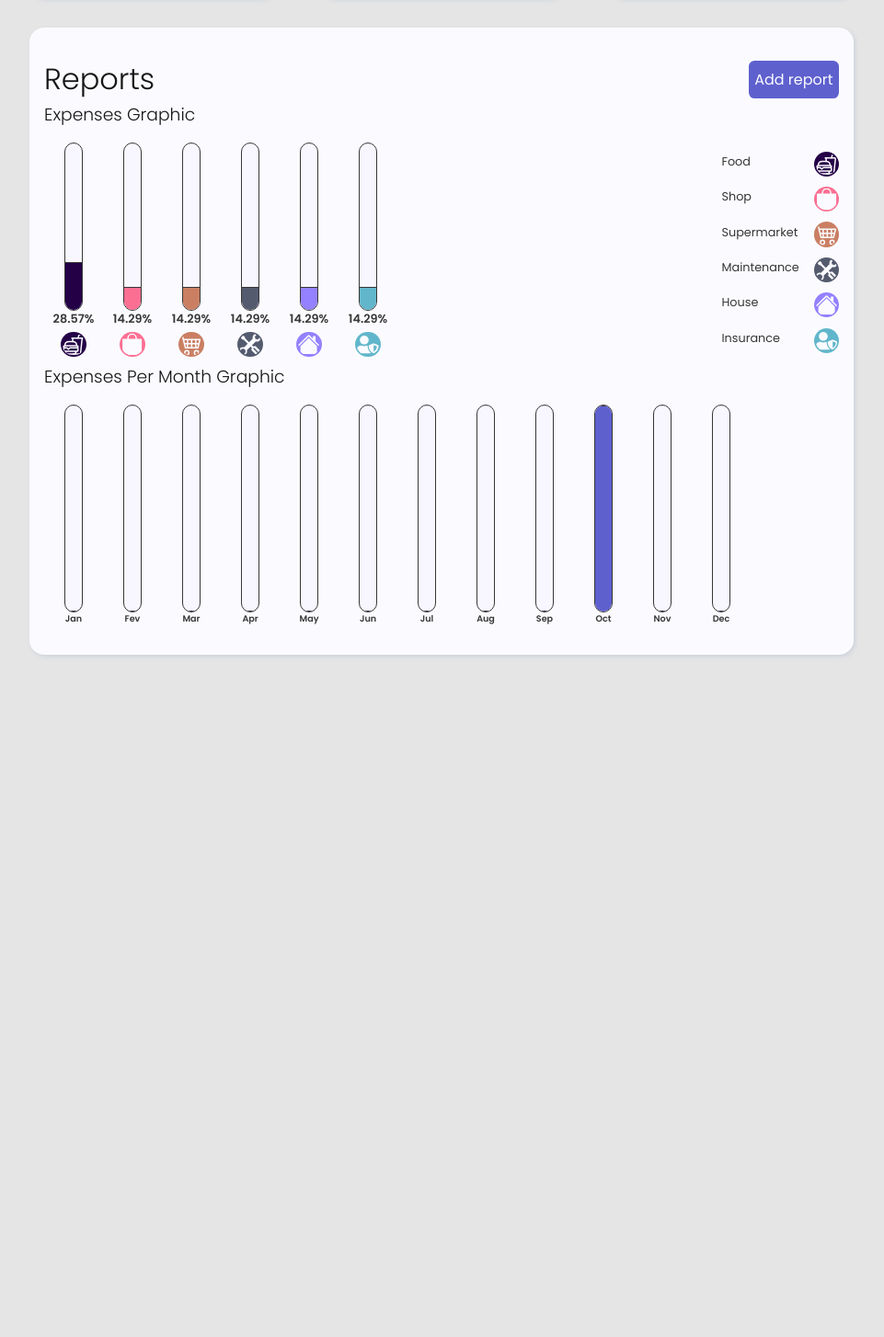
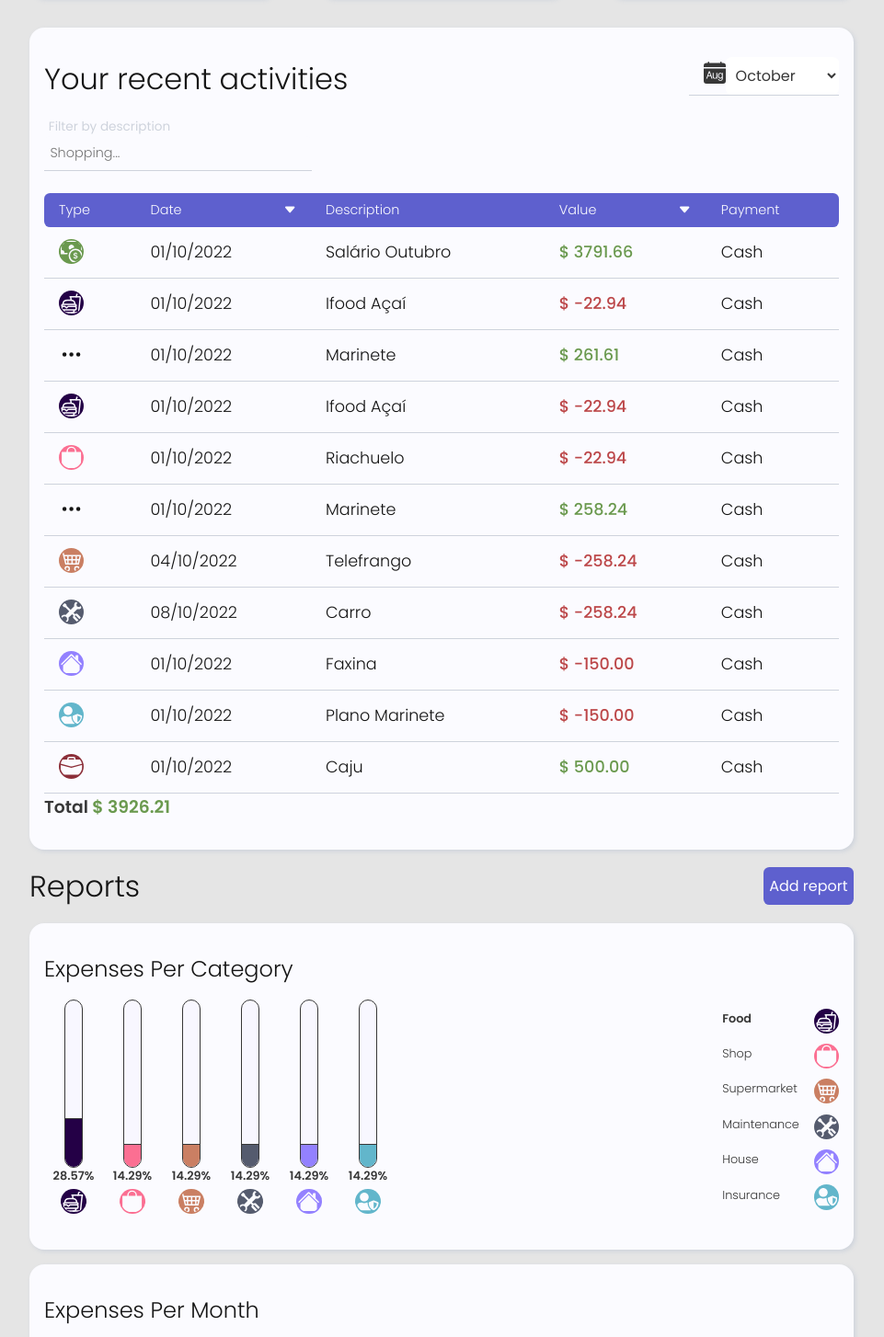
Before and after one commit to anasofiamelo/finances-app, a React (Create React App) app: page / in a window 1280 px wide. Shown: the part 216-1670 px from the top of the page at 92% size, without its empty margins (160-1121 px from the left). Before the commit the page ends 960 px from the top, so only its background shows below. Built offline with nearby package versions, Linux system fonts and the light colour scheme.

Commit message:
reorganize the transactions structure

```diff
--- a/src/components/Balance.jsx
+++ /dev/null
@@ -1,16 +0,0 @@
-import { Transaction } from "../components";
-import { useTransactions } from "../context/finances.context";
-
-const Balance = () => {
-  const { transactions } = useTransactions();
-
-  return (
-    <Transaction
-      balanceType="Your recent activities"
-      transactions={transactions}
-      balanceThead={["Category", "Description", "Value", "Date"]}
-    />
-  );
-};
-
-export default Balance;
--- a/src/components/Reports/ExpensesPerCategoryGraphic.jsx
+++ b/src/components/Reports/ExpensesPerCategoryGraphic.jsx
@@ -1,24 +1,39 @@
+import { Container } from "../../components";
 import Chart from "./Chart/Chart";
 import { expensesIcons } from "../../utils";
 
 const ExpensesPerCategoryGraphic = (props) => {
+  const highestCategoryPercentage = props.expenses
+    .slice()
+    .sort((a, b) => a.percentage - b.percentage)
+    .pop().type;
+
   const mappedExpensesIcons = props.expenses.map((expense) => (
     <div style={{ marginBottom: ".4rem" }} className="row space-between">
-      <p style={{ fontSize: "0.8rem", marginRight: "1rem" }}>{expense.type}</p>
+      <p
+        style={{
+          fontWeight:
+            highestCategoryPercentage === expense.type ? "700" : "300",
+          fontSize: "0.8rem",
+          marginRight: "1rem",
+        }}
+      >
+        {expense.type}
+      </p>
       <p style={{ fontSize: "1px" }}>{expensesIcons[expense.type]}</p>
     </div>
   ));
 
   return (
-    <div>
-      <h3 style={{ marginBottom: "1rem" }} className="subtitle">
-        Expenses Graphic
-      </h3>
+    <Container>
+      <h2 style={{ marginBottom: "1rem" }} className="subtitle">
+        Expenses Per Category
+      </h2>
       <div className="row space-between">
         <Chart expenses={props.expenses} />
         <div>{mappedExpensesIcons}</div>
       </div>
-    </div>
+    </Container>
   );
 };
 
--- a/src/components/Reports/ExpensesPerMonthGraphic.jsx
+++ b/src/components/Reports/ExpensesPerMonthGraphic.jsx
@@ -1,13 +1,13 @@
 import MonthChart from "./Chart/MonthChart";
-
+import { Container } from "../../components";
 const ExpensesPerMonthGraphic = (props) => {
   return (
-    <div>
-      <h3 style={{ marginBottom: "1rem" }} className="subtitle">
-        Expenses Per Month Graphic
-      </h3>
+    <Container>
+      <h2 style={{ marginBottom: "1rem" }} className="subtitle">
+        Expenses Per Month
+      </h2>
       <MonthChart expenses={props.expenses} />
-    </div>
+    </Container>
   );
 };
 
--- a/src/components/Reports/Reports.jsx
+++ b/src/components/Reports/Reports.jsx
@@ -1,28 +1,21 @@
-import { Container, Button } from "..";
+import { Button } from "..";
 import useTransactionsPercentage from "../../hooks/useTransactionsPercentage";
 import ExpensesPerCategoryGraphic from "./ExpensesPerCategoryGraphic";
 import ExpensesPerMonthGraphic from "./ExpensesPerMonthGraphic";
 
 const Reports = (props) => {
-  const { transactions } = props;
-
-  const expenses = transactions.filter((transac) => transac.value < 0);
+  const expenses = props.transactions.filter((transac) => transac.value < 0);
   const expensesPercentages = useTransactionsPercentage(expenses);
 
-  // const highestPercentage = percentagesOfExpenses
-  // .sort((a, b) => a.percentage - b.percentage)
-  // .pop().type;
-
   return (
-    <Container>
+    <div>
       <div className="row space-between">
         <h1 className="subtitle">Reports</h1>
         <Button> Add report</Button>
       </div>
-      {/* <h4>Most spend with: {highestPercentage}</h4> */}
       <ExpensesPerCategoryGraphic expenses={expensesPercentages} />
       <ExpensesPerMonthGraphic expenses={expenses} />
-    </Container>
+    </div>
   );
 };
 
--- a/src/components/Transactions/Expenses/Expenses.jsx
+++ b/src/components/Transactions/Expenses/Expenses.jsx
@@ -1,4 +1,4 @@
-import { Transaction } from "../../";
+import { Transactions } from "../../";
 import { useTransactions } from "../../../context/finances.context";
 
 const Expenses = (props) => {
@@ -6,7 +6,7 @@ const Expenses = (props) => {
   const expenses = transactions.filter((finance) => finance.value < 0);
   return (
     <>
-      <Transaction
+      <Transactions
         balanceThead={["Type", "Description", "Value", "Date"]}
         transactions={expenses}
         balanceType="Expenses"
--- a/src/components/Transactions/Incomes/Incomes.jsx
+++ b/src/components/Transactions/Incomes/Incomes.jsx
@@ -1,4 +1,4 @@
-import { Transaction } from "../../";
+import { Transactions } from "../../";
 import { useTransactions } from "../../../context/finances.context";
 
 const Incomes = () => {
@@ -7,7 +7,7 @@ const Incomes = () => {
 
   return (
     <>
-      <Transaction
+      <Transactions
         balanceThead={["Type", "Description", "Value", "Date"]}
         transactions={incomes}
         balanceType="Incomes"
--- a/src/components/index.jsx
+++ b/src/components/index.jsx
@@ -2,7 +2,7 @@ import Incomes from "./Transactions/Incomes/Incomes";
 import AddIncome from "./Transactions/Incomes/AddIncome";
 import Expenses from "./Transactions/Expenses/Expenses";
 import AddExpense from "./Transactions/Expenses/AddExpense";
-import Transaction from "./Transactions/Transaction";
+import Transactions from "./Transactions/Transactions";
 import TransactionsList from "./Transactions/TransactionsList";
 import TransactionHeader from "./Transactions/TransactionHeader";
 import TransactionValueCard from "./Transactions/TransactionValueCard";
@@ -11,7 +11,6 @@ import AddTransaction from "./Transactions/AddTransaction";
 
 import Reports from "./Reports/Reports";
 
-import Balance from "./Balance";
 import AddContainer from "./AddContainer";
 
 import CreditCardList from "./CreditCard/CreditCardList";
@@ -45,11 +44,10 @@ export {
   AddIncome,
   Expenses,
   AddExpense,
-  Balance,
   AddContainer,
   Reports,
   //transactions
-  Transaction,
+  Transactions,
   TransactionsList,
   TransactionHeader,
   TransactionValueCard,
--- a/src/pages/Dashboard.jsx
+++ b/src/pages/Dashboard.jsx
@@ -1,4 +1,4 @@
-import { Reports, TransactionValueCard } from "../components";
+import { Reports, TransactionValueCard, Transactions } from "../components";
 import { useTransactions } from "../context/finances.context";
 import { BsReception3, BsGraphDown, BsGraphUp } from "react-icons/bs";
 const Dashboard = (props) => {
@@ -42,6 +42,11 @@ const Dashboard = (props) => {
           icon={expensesIcon}
         />
       </div>
+      <Transactions
+        balanceType="Your recent activities"
+        transactions={transactions}
+        balanceThead={["Category", "Description", "Value", "Date"]}
+      />
       <Reports transactions={transactions} />
     </div>
   );
--- a/src/pages/Transactions.jsx
+++ /dev/null
@@ -1,17 +0,0 @@
-import { Transaction } from "../components";
-import { useTransactions } from "../context/finances.context";
-
-const Transactions = (props) => {
-  const { transactions } = useTransactions();
-  return (
-    <div>
-      <Transaction
-        balanceType="Your recent activities"
-        transactions={transactions}
-        balanceThead={["Category", "Description", "Value", "Date"]}
-      />
-    </div>
-  );
-};
-
-export default Transactions;
--- a/src/pages/index.js
+++ b/src/pages/index.js
@@ -1,7 +1,6 @@
 import CreditCardPage from "./CreditCard";
 import Budget from "./Budget";
 import Dashboard from "./Dashboard";
-import Transactions from "./Transactions";
-import Transaction from "../components/Transactions/Transaction";
+import Transactions from "../components/Transactions/Transactions";
 
-export { CreditCardPage, Transaction, Budget, Transactions, Dashboard };
+export { CreditCardPage, Transactions, Budget, Dashboard };
```
Also changed, not shown: src/components/Transactions/Transactions.jsx (renamed from src/components/Transactions/Transaction.jsx, +3 -7 lines).
